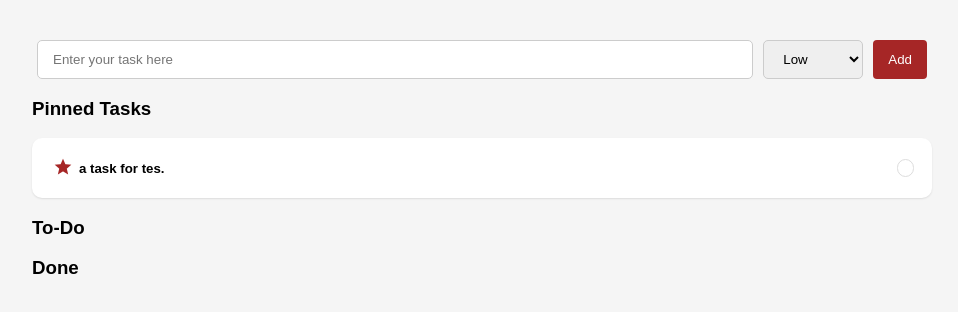
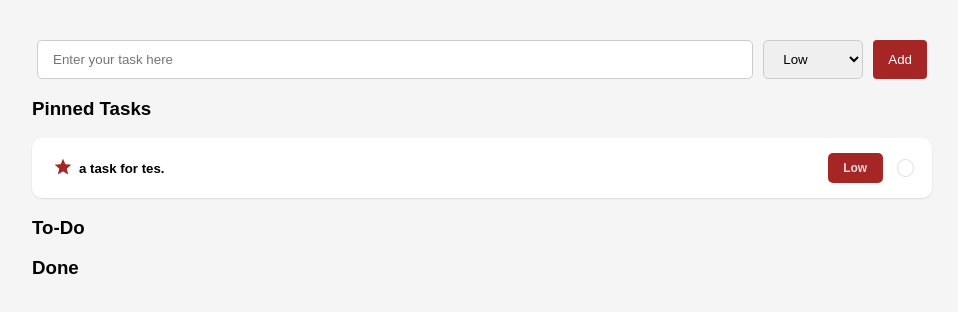
Before and after one commit to AliNazariii/To-Do, a React (Create React App) app: page / in a window 1280 px wide. Shown: the top 312 px of the page, without its empty margins (158-1116 px from the left). Built offline with nearby package versions, Linux system fonts and the light colour scheme.

Commit message:
feat/add-priority-tag

```diff
--- a/src/App.js
+++ b/src/App.js
@@ -7,7 +7,7 @@ import TaskContext from './TaskContext';
 function App() {
 	if (localStorage.getItem('tasks') === null) {
 		localStorage.setItem('tasks', JSON.stringify([
-			{'key': new Date(),'title': 'a task for tes.', 'isPinned': true, 'isDone': false, 'priority': 1}
+			{'key': new Date(),'title': 'a task for tes.', 'isPinned': true, 'isDone': false, 'priority': '1'}
 		]))
 	}
 	const [tasks, setTasks] = useState(JSON.parse(localStorage.getItem('tasks')))
--- a/src/Components/NewTask/NewTask.js
+++ b/src/Components/NewTask/NewTask.js
@@ -9,7 +9,7 @@ function NewTask() {
         title: null,
         isPinned: false,
         isDone: false,
-        priority: 1
+        priority: '1'
     })
     const onChange = (e) => {
         setTask({
--- a/src/Components/NewTask/NewTask.module.scss
+++ b/src/Components/NewTask/NewTask.module.scss
@@ -34,7 +34,7 @@ input[type=submit] {
     }
 }
 
-@media screen and (max-width: 350px) {
+@media screen and (max-width: 450px) {
     .Form {
         flex-direction: column;
     }
@@ -42,4 +42,7 @@ input[type=submit] {
         flex-grow: 1;
         margin: 5px 5px 0 5px;
     }
+    select {
+        margin: 5px 5px 0 5px;
+    }
 }
--- a/src/Components/Tasks/Task/Task.js
+++ b/src/Components/Tasks/Task/Task.js
@@ -1,4 +1,4 @@
-import React, { useContext, useState } from 'react';
+import React, { useContext } from 'react';
 import Styles from './Task.module.scss';
 import TaskContext from '../../../TaskContext';
 
@@ -21,6 +21,9 @@ function Task(props) {
                 <h5>{props.data.title}</h5>
             </div>
             <div className={Styles.RightBlock}>
+                <div className={Styles.Priority}>
+                    <h5>{props.data.priority === '1' ? "Low" : props.data.priority === '2' ? "Medium" : "High"}</h5>
+                </div>
                 <form>
                     <input
                         name="isDone"
--- a/src/Components/Tasks/Task/Task.module.scss
+++ b/src/Components/Tasks/Task/Task.module.scss
@@ -33,5 +33,25 @@
 }
 
 .RightBlock {
+    display: flex;
+    align-items: center;
+}
 
+.Priority {
+    display: flex;
+    align-items: center;
+    justify-content: center;
+    background-color: #a62626;
+    height: 30px;
+    width: 55px;
+    border-radius: 5px;
+    box-sizing: border-box;
+    margin: 0 10px 0 0;
+
+    h5 {
+        margin: 0px;
+        padding: 0px;
+        color: #ddd;
+        font-size: 12px;
+    }
 }
```
